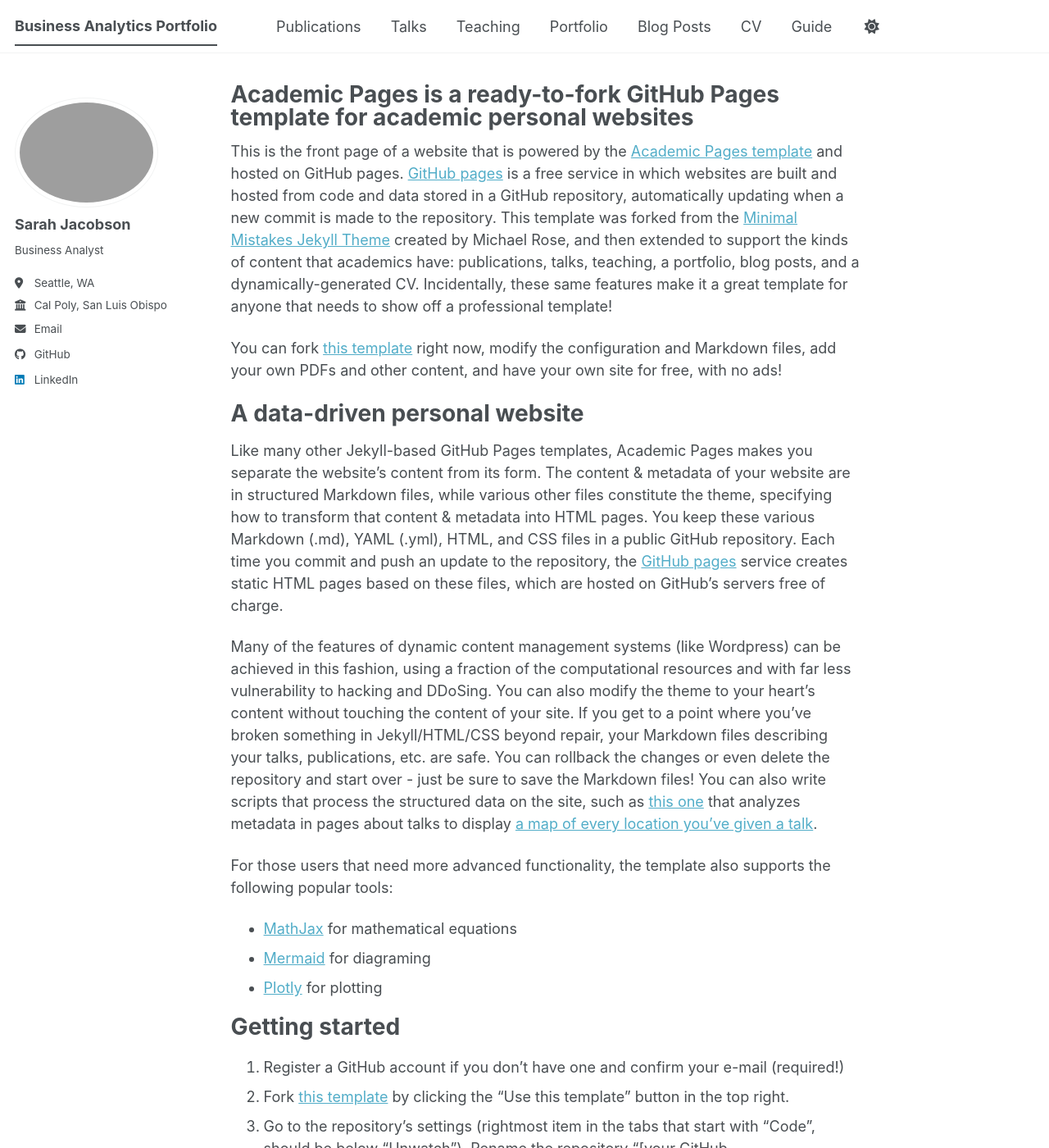
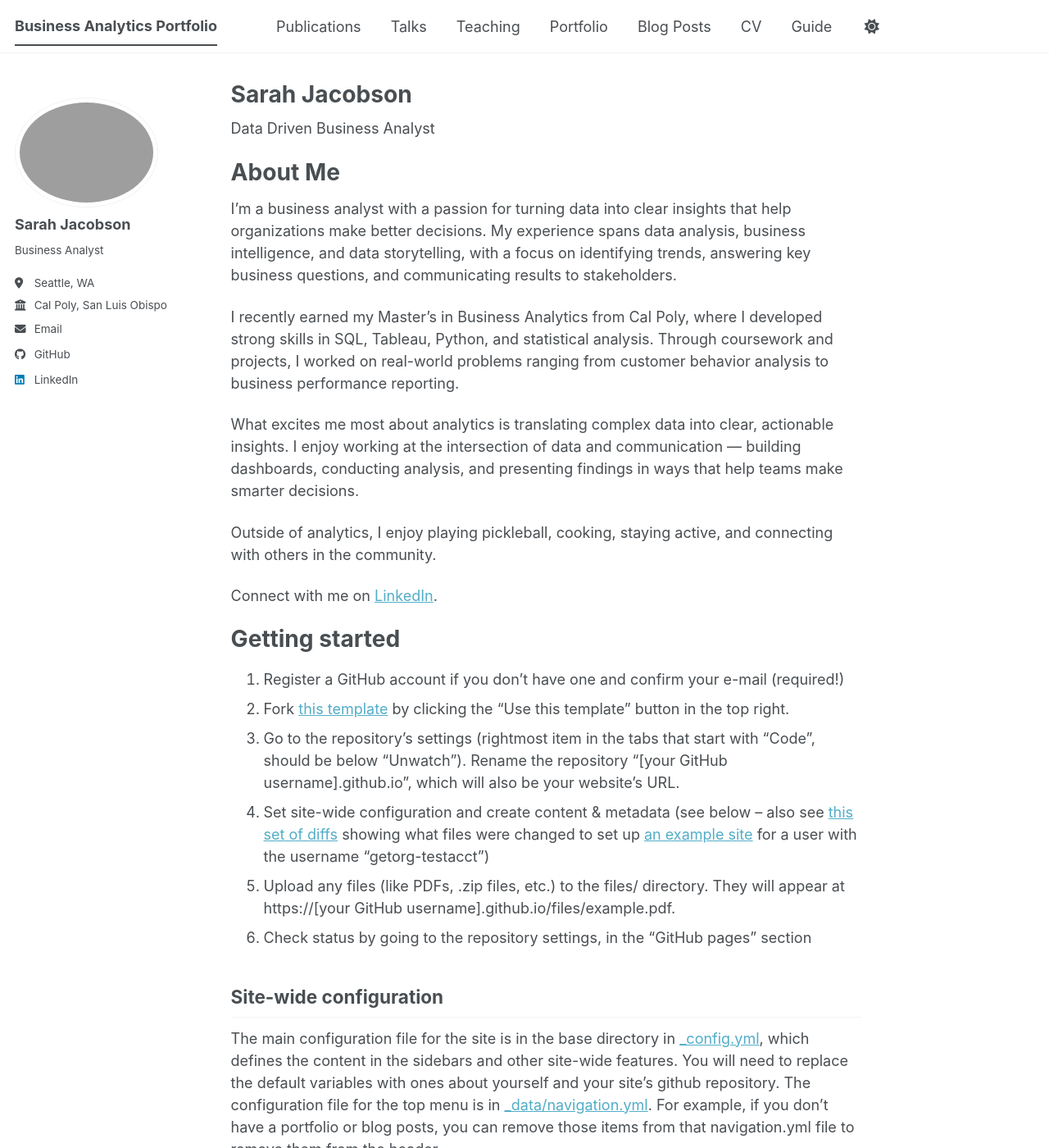
Before and after one commit to sarahjacobson123/sarahjacobson123.github.io, a Jekyll site: the page built from _pages/about.md, in a window 1280 px wide and 1400 px high. Shown: the whole window at 82% size. Built offline with Jekyll 4.4.1, drawn with Linux system fonts in a browser that asks for light colours; a script bundle is joined from its source files by our own code; library files that are not in the unit come from our copies.

Commit message:
Revise about page with personal details and insights
Updated personal information and content in the about page.

```diff
--- a/_pages/about.md
+++ b/_pages/about.md
@@ -1,26 +1,25 @@
 ---
 permalink: /
-title: "Academic Pages is a ready-to-fork GitHub Pages template for academic personal websites"
+title: "Sarah Jacobson"
 author_profile: true
 redirect_from:
   - /about/
   - /about.html
 ---
 
-This is the front page of a website that is powered by the [Academic Pages template](https://github.com/academicpages/academicpages.github.io) and hosted on GitHub pages. [GitHub pages](https://pages.github.com) is a free service in which websites are built and hosted from code and data stored in a GitHub repository, automatically updating when a new commit is made to the repository. This template was forked from the [Minimal Mistakes Jekyll Theme](https://mmistakes.github.io/minimal-mistakes/) created by Michael Rose, and then extended to support the kinds of content that academics have: publications, talks, teaching, a portfolio, blog posts, and a dynamically-generated CV. Incidentally, these same features make it a great template for anyone that needs to show off a professional template!
+Data Driven Business Analyst
 
- You can fork [this template](https://github.com/academicpages/academicpages.github.io) right now, modify the configuration and Markdown files, add your own PDFs and other content, and have your own site for free, with no ads!
+About Me
+======
+I’m a business analyst with a passion for turning data into clear insights that help organizations make better decisions. My experience spans data analysis, business intelligence, and data storytelling, with a focus on identifying trends, answering key business questions, and communicating results to stakeholders.
 
-A data-driven personal website
-======
-Like many other Jekyll-based GitHub Pages templates, Academic Pages makes you separate the website's content from its form. The content & metadata of your website are in structured Markdown files, while various other files constitute the theme, specifying how to transform that content & metadata into HTML pages. You keep these various Markdown (.md), YAML (.yml), HTML, and CSS files in a public GitHub repository. Each time you commit and push an update to the repository, the [GitHub pages](https://pages.github.com/) service creates static HTML pages based on these files, which are hosted on GitHub's servers free of charge.
+I recently earned my Master’s in Business Analytics from Cal Poly, where I developed strong skills in SQL, Tableau, Python, and statistical analysis. Through coursework and projects, I worked on real-world problems ranging from customer behavior analysis to business performance reporting.
 
-Many of the features of dynamic content management systems (like Wordpress) can be achieved in this fashion, using a fraction of the computational resources and with far less vulnerability to hacking and DDoSing. You can also modify the theme to your heart's content without touching the content of your site. If you get to a point where you've broken something in Jekyll/HTML/CSS beyond repair, your Markdown files describing your talks, publications, etc. are safe. You can rollback the changes or even delete the repository and start over - just be sure to save the Markdown files! You can also write scripts that process the structured data on the site, such as [this one](https://github.com/academicpages/academicpages.github.io/blob/master/talkmap.ipynb) that analyzes metadata in pages about talks to display [a map of every location you've given a talk](https://academicpages.github.io/talkmap.html).
+What excites me most about analytics is translating complex data into clear, actionable insights. I enjoy working at the intersection of data and communication — building dashboards, conducting analysis, and presenting findings in ways that help teams make smarter decisions.
 
-For those users that need more advanced functionality, the template also supports the following popular tools:
-- [MathJax](https://www.mathjax.org/) for mathematical equations
-- [Mermaid](https://mermaid.js.org/) for diagraming
-- [Plotly](https://plotly.com/javascript/) for plotting
+Outside of analytics, I enjoy playing pickleball, cooking, staying active, and connecting with others in the community.
+
+Connect with me on [LinkedIn](https://www.linkedin.com/in/sarahjacobson17/).
 
 Getting started
 ======
```
